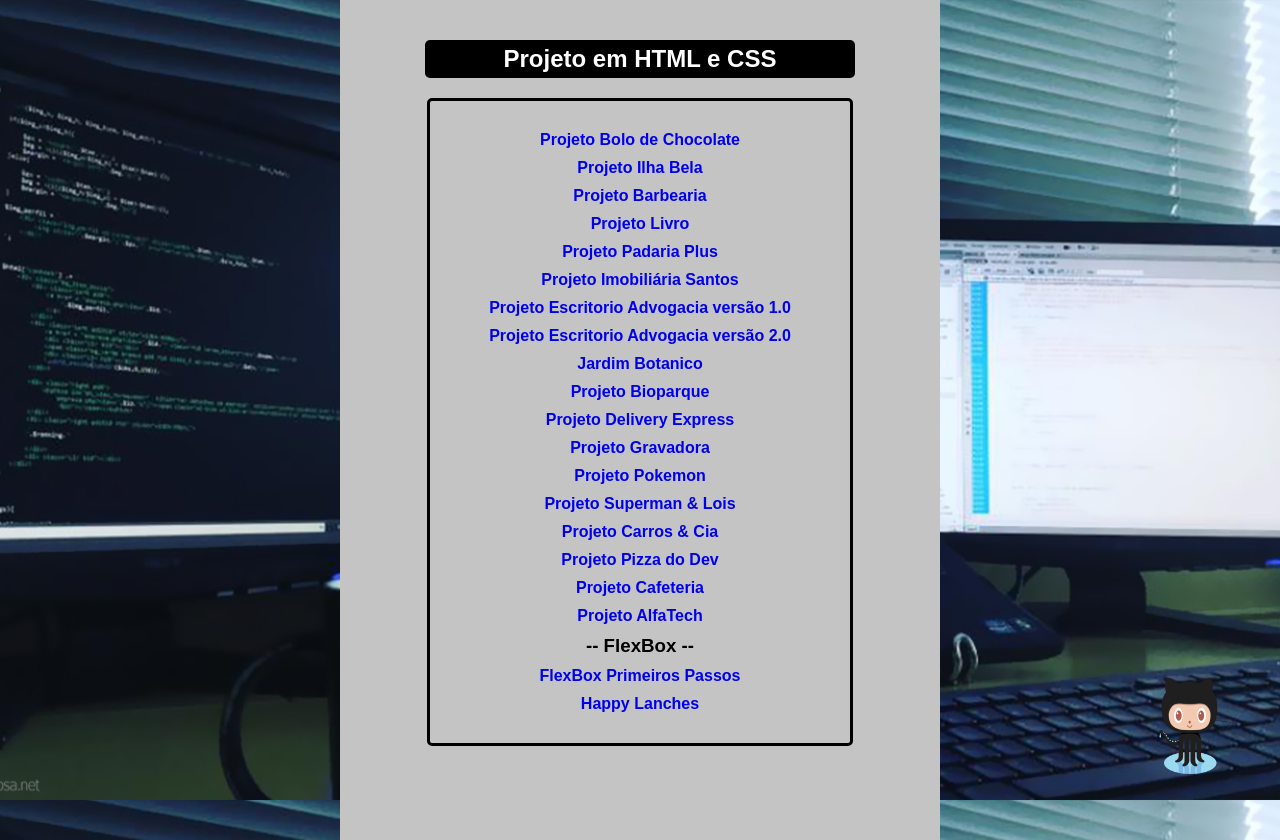
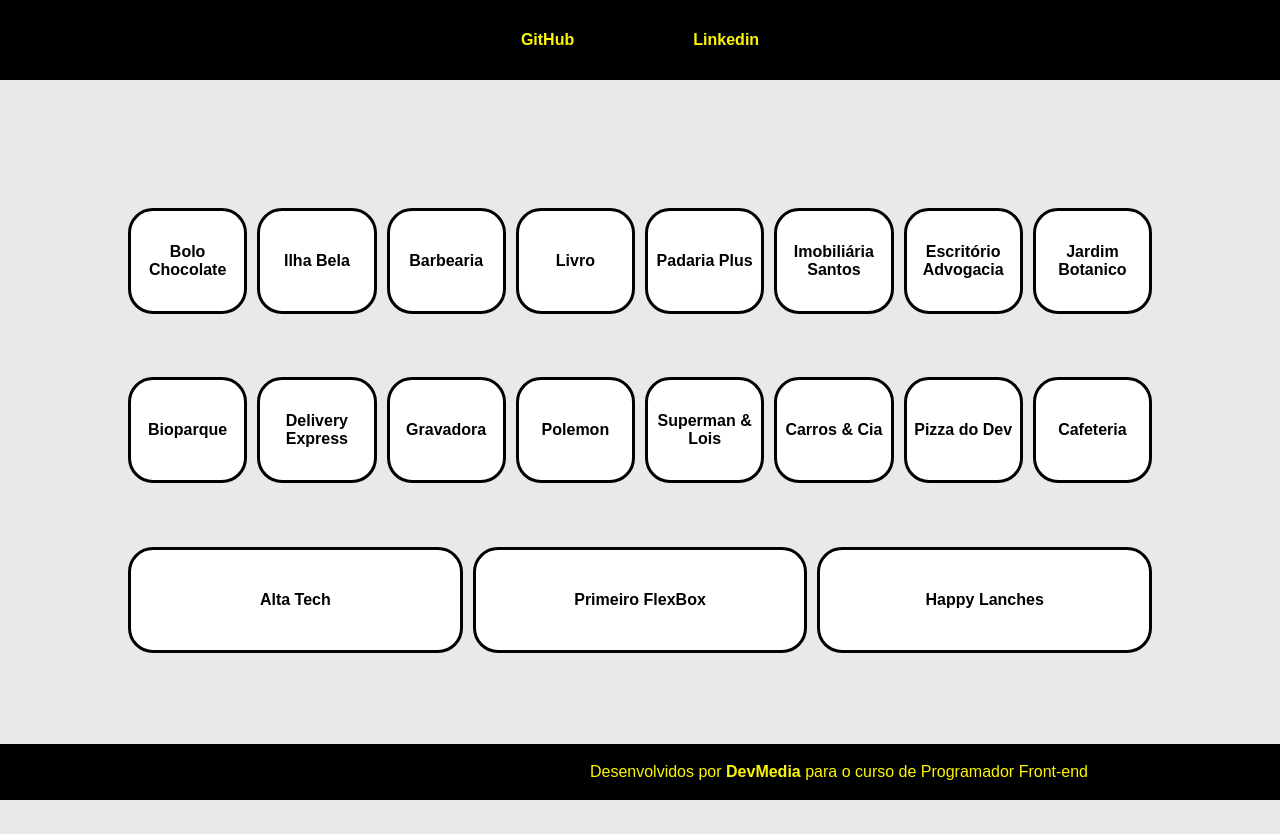
Before and after one commit to DasLopes/projetos, a plain HTML site: page index.html in a window 1280 px wide. Drawn offline with Linux system fonts and the light colour scheme.

Commit message:
flexbox na página inicial

```diff
--- a/css/style.css
+++ b/css/style.css
@@ -3,53 +3,89 @@
     padding: 0;
     font-family: sans-serif;
 }
-html, body{
+body{
     height: 100vh;
+    display: flex;
+    flex-wrap: wrap;
+    flex-direction: column;
+    justify-content: space-between;
 }
-body{
-    background: url('../img/plano-fundo.jpg');
-    background-size: cover;
-    background-repeat: no-repeat;
-    background-position: center;
-    background-attachment: fixed;
+header{
+    background-color: #000;
+    width: 100%;
+    height: 10%;
+    display: flex;
+    align-items: center;
+    justify-content: center;
+}header ul{
+    display: flex;
+    justify-content: center;
+    gap: 100%;
 }
-div{
-    margin: 0 auto;
-    text-align: center;
-    background-color: #c4c4c4;
-    max-width: 600px;
-    min-width: 350px;
-    padding: 20px 0;
-    height: 100vh;
+header ul li{
+    list-style-type: none;
+
 }
-h2{
-    margin: 20px auto;
+header ul li a, footer p, footer p a{
+    color: #fcf700;
+}
+header ul li a img{
+    width: 50px;
+    height: 50px;
+    border-radius: 15px;
+}
+main{
+    height: 83%;
+}
+.container-article{
+    width: 80%;
+    height: 75%;
+    padding: 10%;
+    display: flex;
+    flex-wrap: wrap;
+    align-items: stretch;
+    gap: 10px;
+    overflow-y: auto;
+    background-color: #ebe8e8;
+}
+.elementos{
+    background-color: #fff;
+    border: 3px solid #000;
+    border-radius: 25px;
+    width: 100px;
+    height: 100px;
+    flex: 1 1 auto;
+    display: flex;
+    justify-content: center;
+    align-items: center;
+}
+.elementos p{
+    color: #000;
+}
+
+footer{
     background-color: #000;
-    color: white;
-    padding: 5px;
-    border-radius: 5px;
-    width: 70%;
+    height: 7%;
+    display: flex;
+    justify-content: flex-end;
+    align-items: center;
+    color: #fff;
+    padding-right: 15%;
 }
-ul{
-    border: 3px solid #000;
-    margin: 20px auto;
-    width: 70%;
-    border-radius: 5px;
-    padding: 20px 0;
-}
-li{
-    margin: 10px 0;
+.linkedin{
+    font-size: 100%;
 }
 a{
     text-decoration: none;
     font-weight: bold;
+    color: #fff;
 }
-.logo-github{
-    position: fixed;
-    right: 40px;
-    bottom: 20px;
+a:hover{
+    background-color: #fcf700;
+    color: #000000;
+    padding: 10px;
+    border-radius: 15px;
 }
-.logo-github a img{
-    width: 100px;
-    height: 100px;
+p{
+    text-align: center;
 }
--- a/index.html
+++ b/index.html
@@ -3,38 +3,84 @@
 <head>
     <meta charset="UTF-8">
     <meta name="viewport" content="width=device-width, initial-scale=1.0">
-    <title>Projetos DevMedia</title>
     <link rel="stylesheet" href="css/style.css">
+    <title>Projetos</title>
 </head>
 <body>
-    <div>
-        <h2>Projeto em HTML e CSS</h2>
-        <ul type="none">
-            <li><a href="projetos/bolo_chocolate/index.html">Projeto Bolo de Chocolate</a></li>
-                <li><a href="projetos/projeto_ilha_bela/">Projeto Ilha Bela</a></li>
-                <li><a href="projetos/projeto_barbearia/">Projeto Barbearia</a></li>
-                <li><a href="projetos/projeto_livro/index.html">Projeto Livro</a></li>
-                <li><a href="projetos/projeto_padaria_plus/index.html">Projeto Padaria Plus</a></li>
-                <li><a href="projetos/projeto_imobiliaria/index.html">Projeto Imobiliária Santos</a></li>
-                <li><a href="projetos/projeto_escritorio_advogacia_v1/">Projeto Escritorio Advogacia versão 1.0</a></li>
-                <li><a href="projetos/projeto_escritorio_advogacia_v2/index.html">Projeto Escritorio Advogacia versão 2.0</a></li>
-                <li><a href="projetos/projeto_jardim_botanico/index.html">Jardim Botanico</a></li>
-                <li><a href="projetos/projeto_bioparque/index.html">Projeto Bioparque</a></li>
-                <li><a href="projetos/projeto_DeliveryExpress/index.html">Projeto Delivery Express</a></li>
-                <li><a href="projetos/projeto_gravadora/index.html">Projeto Gravadora</a></li>
-                <li><a href="projetos/projeto_pokemon/index.html">Projeto Pokemon</a></li>
-                <li><a href="projetos/projeto_superman_lois/index.html">Projeto Superman & Lois</a></li>
-                <li><a href="projetos/projeto_carros_cia/index.html">Projeto Carros & Cia</a></li>
-                <li><a href="projetos/projeto_pizza_dev/index.html">Projeto Pizza do Dev</a></li>
-                <li><a href="projetos/projeto_cafeteria/index.html">Projeto Cafeteria</a></li>
-                <li><a href="projetos/projeto_AlfaTech/index.html">Projeto AlfaTech</a></li>
-                <h3> -- FlexBox -- </h3>
-                <li><a href="projetos/flexbox_primeiros_passos/index.html">FlexBox Primeiros Passos</a></li>
-                <li><a href="projetos/happy_lanches/index.html">Happy Lanches</a></li>
+    <header>
+            <ul>
+                <li>
+                    <a href="https://github.com/DasLopes/projetos/tree/main/projetos">GitHub</a>
+                </li>
+                <li>
+                    <a href="https://www.linkedin.com/in/daslopes/">Linkedin</a>
+                </li>
             </ul>
-    </div>
-    <span class="logo-github">
-        <a href="https://github.com/DasLopes/devmedia_front_end/tree/main/projetos"><img src="img/github.png" alt="projetos"></a>
-    </span>
+    </header>
+    <main>
+        <article class="container-article">
+            <a class="elementos" href="projetos/bolo_chocolate/index.html">
+                <p>Bolo Chocolate</p>
+            </a>
+            <a class="elementos" href="projetos/projeto_ilha_bela/index.html">
+                <p>Ilha Bela</p>
+            </a>
+            <a class="elementos" href="projetos/projeto_barbearia/index.html">
+                <p>Barbearia</p>
+            </a>
+            <a class="elementos" href="projetos/projeto_livro/index.html">
+                <p>Livro</p>
+            </a>
+            <a class="elementos" href="projetos/projeto_padaria_plus/index.html">
+                <p>Padaria Plus</p>
+            </a>
+            <a class="elementos" href="projetos/projeto_imobiliaria/index.html">
+                <p>Imobiliária Santos</p>
+            </a>
+            <a class="elementos" href="projetos/projeto_escritorio_advogacia_v1/index.html">
+                <p>Escritório Advogacia</p>
+            </a>
+            <a class="elementos" href="projetos/projeto_jardim_botanico/index.html">
+                <p>Jardim Botanico</p>
+            </a>
+            <a class="elementos" href="projetos/projeto_bioparque/index.html">
+                <p>Bioparque</p>
+            </a>
+            <a class="elementos" href="projetos/projeto_DeliveryExpress/index.html">
+                <p>Delivery Express</p>
+            </a>
+            <a class="elementos" href="projetos/projeto_gravadora/index.html">
+                <p>Gravadora</p>
+            </a>
+            <a class="elementos" href="projetos/projeto_pokemon/index.html">
+                <p>Polemon</p>
+            </a>
+            <a class="elementos" href="projetos/projeto_superman_lois/index.html">
+                <p>Superman & Lois</p>
+            </a>
+            <a class="elementos" href="projetos/projeto_carros_cia/index.html">
+                <p>Carros & Cia</p>
+            </a>
+            <a class="elementos" href="projetos/projeto_pizza_dev/index.html">
+                <p>Pizza do Dev</p>
+            </a>
+            <a class="elementos" href="projetos/projeto_cafeteria/index.html">
+                <p>Cafeteria</p>
+            </a>
+            <a class="elementos" href="projetos/projeto_AlfaTech/home.html">
+                <p>Alta Tech</p>
+            </a>
+            <a class="elementos" href="projetos/flexbox_primeiros_passos/index.html">
+                <p>Primeiro FlexBox</p>
+            </a>
+            <a class="elementos" href="projetos/happy_lanches/index.html">
+                <p>Happy Lanches</p>
+            </a>
+        </article>
+    </main>
+    <footer>
+        <p>Desenvolvidos por <a href="https://www.linkedin.com/in/daslopes/" class="linkedin" target="_blank">DevMedia</a> para o curso de Programador Front-end</p>
+
+    </footer>
 </body>
 </html>
```
Also changed, not shown: projetos/projeto_AlfaTech/index.html (deleted, +0 -176 lines), img/full_stack.jpg (added), img/github.jpg (added), img/linkedin.jpg (added), img/vincit.jpg (added).
